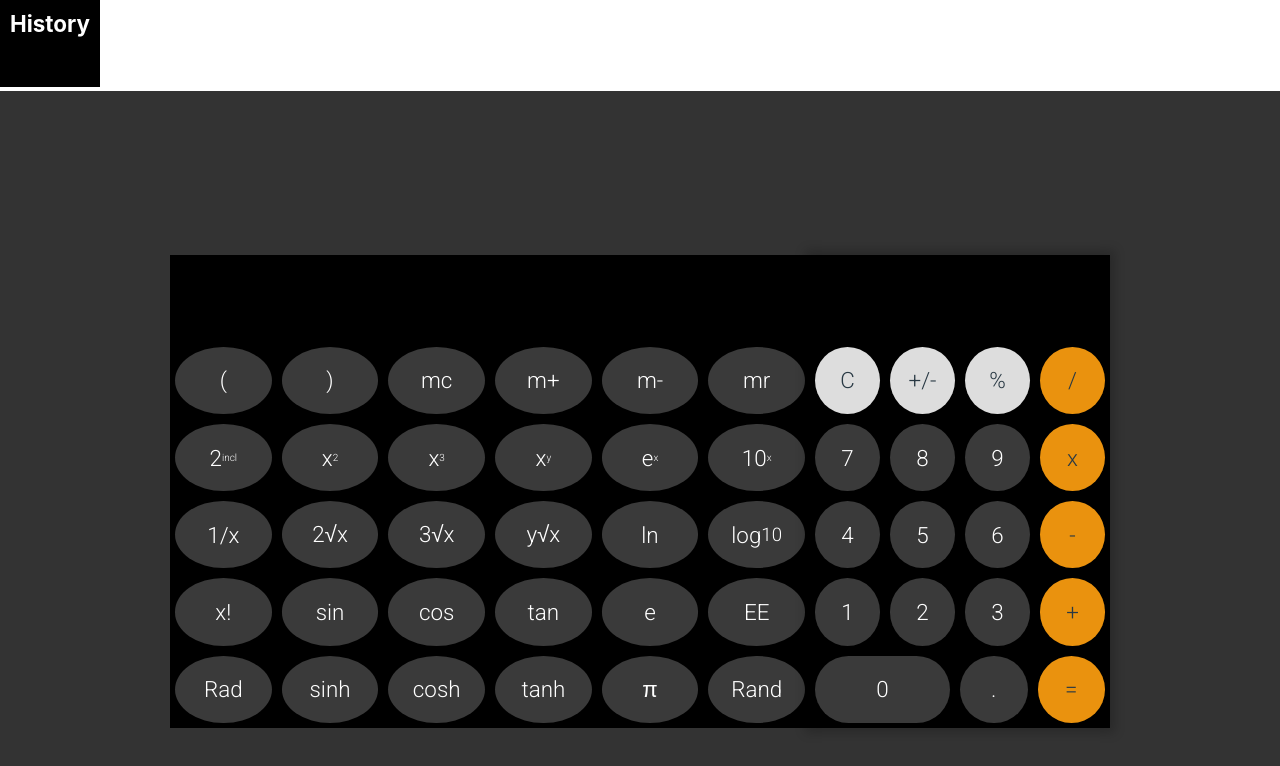
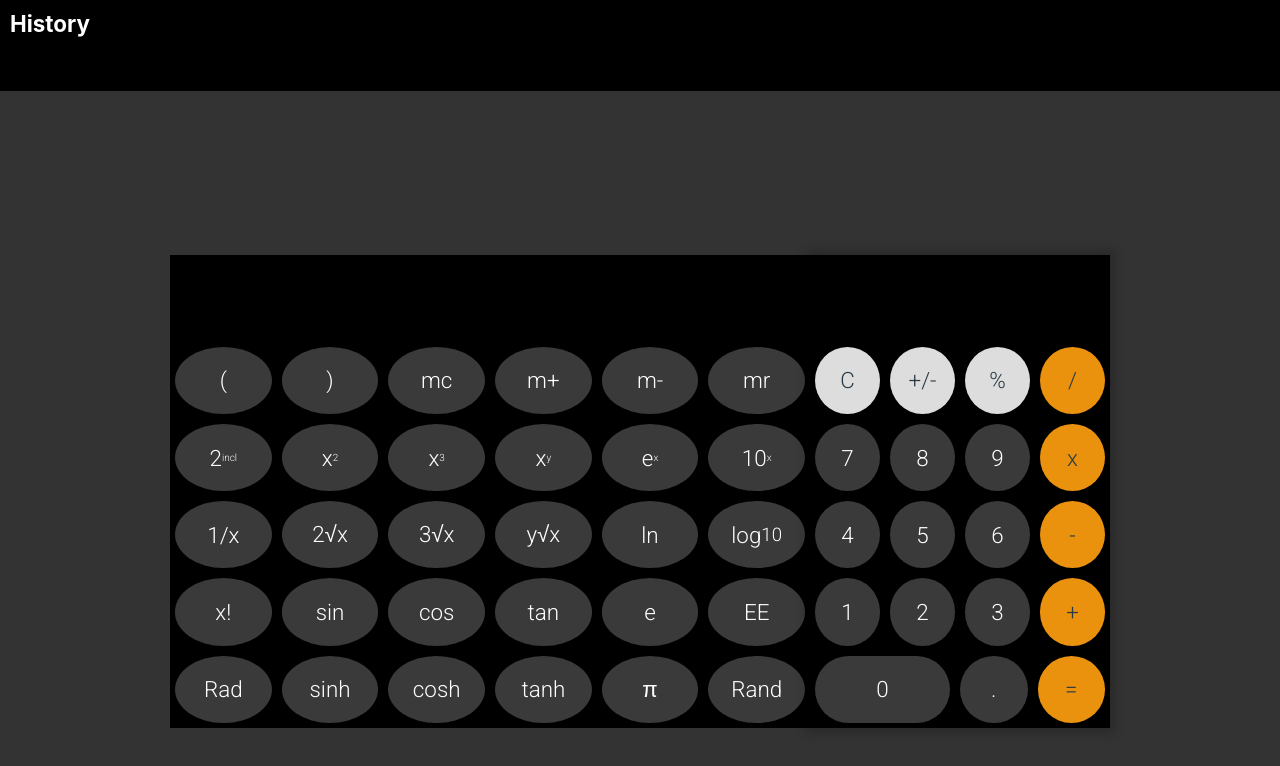
Before and after one commit to hl896/MycalculatorDemo, a React (Create React App) app: page / in a window 1280 px wide. Shown: the top 766 px of the page. Built offline with nearby package versions, Linux system fonts and the light colour scheme.

Commit message:
make it better

```diff
--- a/src/App.css
+++ b/src/App.css
@@ -1,5 +1,6 @@
   .historySec{
     display:block;
+    background:black;
   }
   .historySec .input {
     display: inline-block;
```
